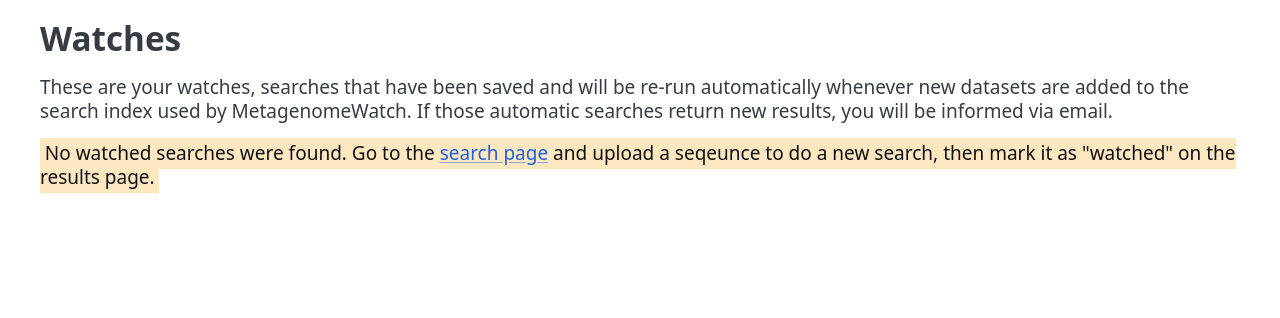
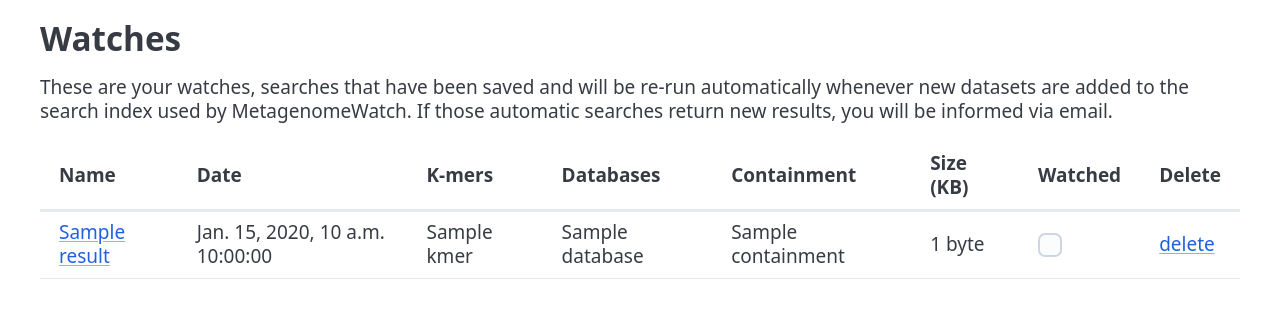
Before and after one commit to rki-mf1/mgwatch, a Django app: template mgw_api/templates/mgw_api/list_watches.html in a window 1280 px wide. Shown: the part 138-456 px from the top of the page. Run offline with Django 5.2, Linux system fonts and the light colour scheme; the template is opened without the code that fills it: most values are stand-ins (such as "Sample title", 1, 10 or a date in 2020).

Commit message:
Fix a logic bug in Watch page that was showing the result table when it was empty, and showing an empty message when there were watches.

```diff
--- a/mgw_api/templates/mgw_api/list_watches.html
+++ b/mgw_api/templates/mgw_api/list_watches.html
@@ -5,9 +5,9 @@
         <p>
             These are your watches, searches that have been saved and will be re-run automatically whenever new datasets are added to the search index used by MetagenomeWatch. If those automatic searches return new results, you will be informed via email.
         </p>
-        {% if signatures %}
+        {% if not signatures %}
             <div>
-                <mark>No watched searches were found. Go to the <a href="{% url 'mgw_api:upload_fasta' %}">search page</a> and upload a seqeunce to do a new search, then mark it as "watched" on the results page.</mark>
+                <mark>No watched searches were found. Go to the <a href="{% url 'mgw_api:upload_fasta' %}">search page</a> and upload a sequence to do a new search, then mark it as "watched" on the results page.</mark>
             </div>
         {% else %}
             <table class="result-list">
@@ -34,7 +34,7 @@
                                 <td>{{ result.kmer }}</td>
                                 <td>{{ result.database }}</td>
                                 <td>{{ result.containment }}</td>
-                                <td>{{ result.file.size|filesizeformat }}</td>
+                                <td>{{ result.size|filesizeformat }}</td>
                                 <td>
                                     <form id="watch-form-{{ result.pk }}"
                                           method="post"
--- a/mgw_api/urls.py
+++ b/mgw_api/urls.py
@@ -9,7 +9,7 @@ urlpatterns = [
     path("", views.upload_fasta, name="upload_fasta"),
     path("login/", views.user_login, name="login"),
     path("logout/", views.user_logout, name="logout"),
-    path("uploads/", views.upload_fasta, name="upload_fasta"),
+    path("search/", views.upload_fasta, name="upload_fasta"),
     path("signatures/", views.list_signature, name="list_signature"),
     path(
         "process_signature/<int:pk>/", views.process_signature, name="process_signature"
```
